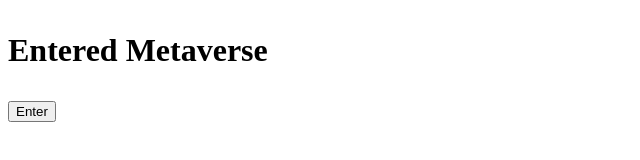
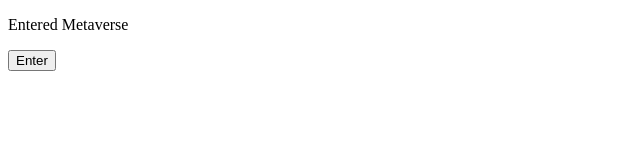
Before and after one commit to acciojob/enter-metaverse-ArbajAr7, a website: page main.html in a window 1280 px wide. Both pictures are taken after a click on the button "Enter". Shown: the whole page, without its empty margins (0-640 px from the left). Drawn offline with Linux system fonts and the light colour scheme.

Commit message:
created a submission

```diff
--- a/main.html
+++ b/main.html
@@ -7,6 +7,8 @@
 </head>
 
 <body id='htmlbody'>
+	<p id="status">Enter the Metaverse</p>
+<button id="enterBtn">Enter</button>
 	<!-- the entire body must be written by student -->
     <script type="text/javascript" src="./script.js">
 </script>
--- a/script.js
+++ b/script.js
@@ -1,8 +1,6 @@
 //your JS code here. If required.
-function changetext(){
-	document.getElementById('status').textContent = "Entered Metaverse";
-	document.getElementById('status').tagName = "h1";
-}
-document.getElementById('htmlbody').innerHTML += "<h1 id='xyz'><p id='status'>Enter the Metaverse</p></h1>";
-document.getElementById('htmlbody').innerHTML += "<button id='enterBtn'>Enter</button>";
-document.getElementById('enterBtn').addEventListener("click",changetext);
+document.getElementById('enterBtn').addEventListener('click', function() {
+  var statusElement = document.getElementById('status');
+  statusElement.innerHTML = "Entered Metaverse";
+  statusElement.tagName = 'h1';
+});
```
